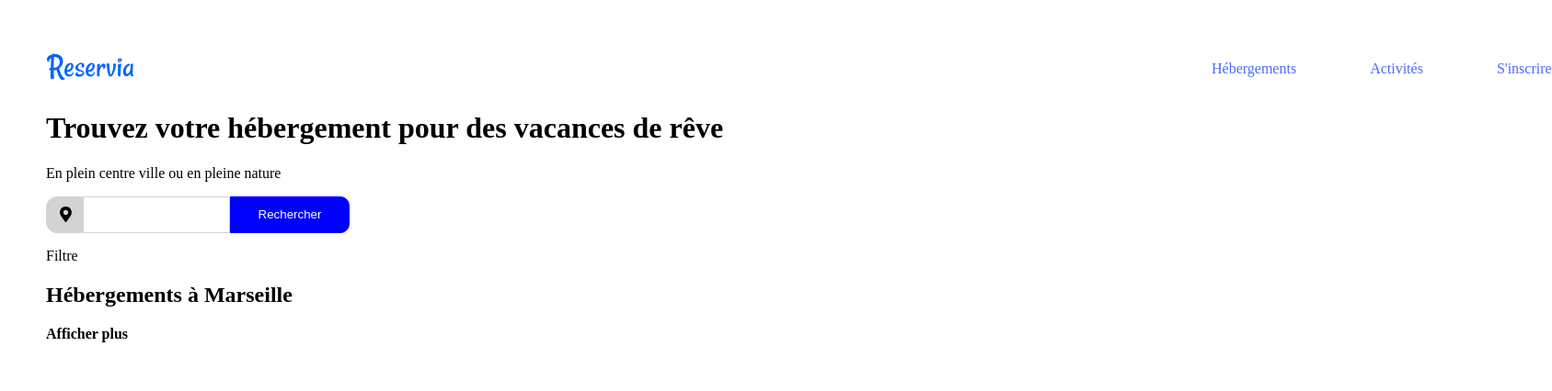
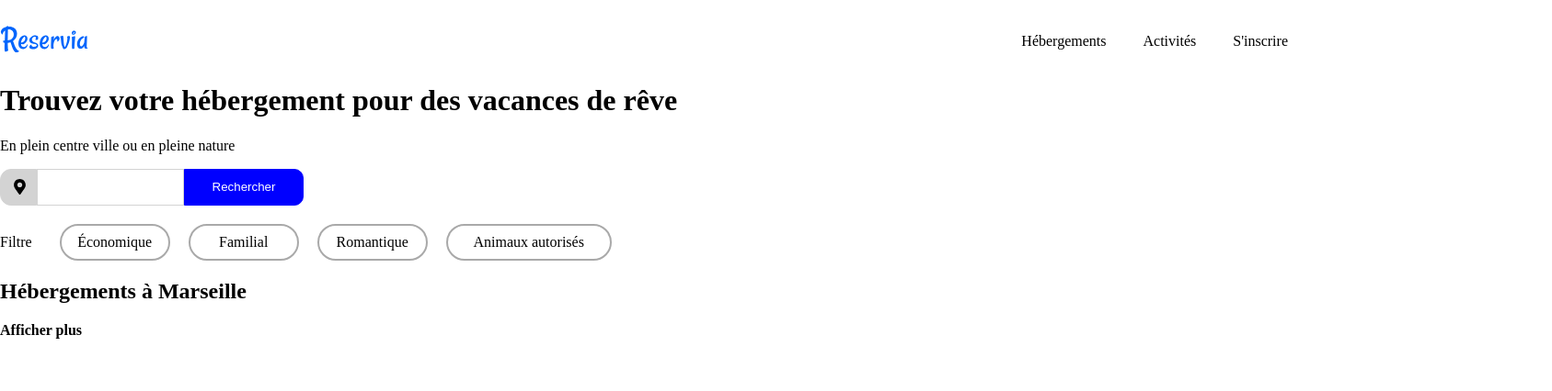
Before and after one commit to ShemoMFR/OpenClasssRoomsProjects, a plain HTML site: page p2_moshe_frydmann/Projet+2+-+Reservia+FR/Projet 2 - Reservia/index.html in a window 1280 px wide. Shown: the whole page at 92% size, 1687 px wide, since content can reach past the window. Drawn offline with Linux system fonts and the light colour scheme.

Commit message:
ameliorations nav-bar

```diff
--- a/p2_moshe_frydmann/Projet+2+-+Reservia+FR/Projet 2 - Reservia/index.html
+++ b/p2_moshe_frydmann/Projet+2+-+Reservia+FR/Projet 2 - Reservia/index.html
@@ -9,14 +9,19 @@
     </head>
     <body>
         <header>
+            <div id="logo-menu">
+                <a href="#"><img src="./images/logo/Reservia.svg" id="logo" alt="logo-reservia"/></a>
+            </div>
+            </div>
+            <div id="menu"></div>
                 <nav id="nav-bar">
-                <a href="#"><img src="./images/logo/Reservia.svg" id="logo" alt="logo-reservia"/></a>
                     <ul>
                         <li><a class="NB" href="#"> Hébergements </a></li>
                         <li><a class="NB" href="#"> Activités </a></li>
                         <li><a class="NB" href="#"> S'inscrire </a></li>
                     </ul>
                 </nav>
+            </div>
         </header>
 
         <h1 id='main-text'> Trouvez votre hébergement pour des vacances de rêve</h1>
@@ -31,11 +36,11 @@
         </form>
 
         <div id="filtres">
-            <p id="filtre">Filtre</p>
-            <div id="filtre-eco"></div>
-            <div id="filtre-fam"></div>
-            <div id="filtre-roman"></div>
-            <div id="filtre-animaux"></div>
+            <div id="filtre">Filtre</div>
+            <div id="filtre-eco"> Économique</div>
+            <div id="filtre-fam"> Familial</div>
+            <div id="filtre-roman"> Romantique</div>
+            <div id="filtre-animaux"> Animaux autorisés</div>
         </div>
 
         <section id="hebergements-marseille">
--- a/p2_moshe_frydmann/Projet+2+-+Reservia+FR/Projet 2 - Reservia/style.css
+++ b/p2_moshe_frydmann/Projet+2+-+Reservia+FR/Projet 2 - Reservia/style.css
@@ -3,9 +3,11 @@
   }
 
 body {
-    width: 100%;
+    width: 1400px;
+    margin-left: auto;
+    margin-right: auto;
     height: 100%;
-    margin: 50px;
+    margin-top: 20px;
 }
 
 #search-bar {
@@ -63,28 +65,54 @@ body {
     width: 160px;
 }
 
-
-#nav-bar
-{
+#nav-bar ul {
     display: flex;
     flex-direction: row;
 }
 
-#nav-bar ul
-{
-    margin-left: 1050px;
+
+header {
     display: flex;
     flex-direction: row;
-    justify-content: flex-end;
+    justify-content: space-between;
 }
 
-#nav-bar li
-{
-    margin-left: 80px;
+#nav-bar ul li {
     list-style: none;
+    margin-left: 40px;
 }
 
-#nav-bar a {
+#nav-bar ul a {
     text-decoration: none;
-    color: rgb(75, 107, 248);
+    color: black;
 }
+
+#filtres {
+    display: flex;
+    flex-direction: row;
+    margin-top: 20px;
+}
+
+#filtre-eco, #filtre-fam, #filtre-roman, #filtre-animaux {
+    display: flex;
+    flex-direction: column;
+    justify-content: center;
+    margin-right: 20px;
+    text-align: center;
+    width: 120px;
+    height: 40px;
+    border: 2px solid darkgrey;
+    border-radius: 20px;
+
+}
+
+#filtre-animaux {
+    width: 180px;
+}
+
+#filtre {
+    display: flex;
+    flex-direction: column;
+    justify-content: center;
+    margin-right: 30px;
+}
```
Lines whose indentation alone changed are shown as unchanged.
